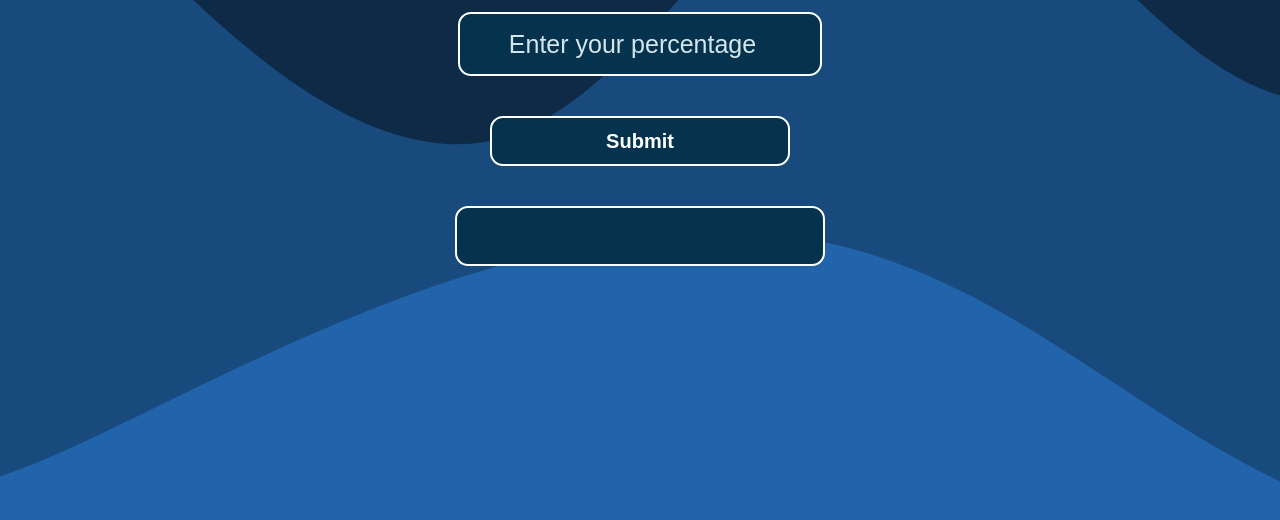
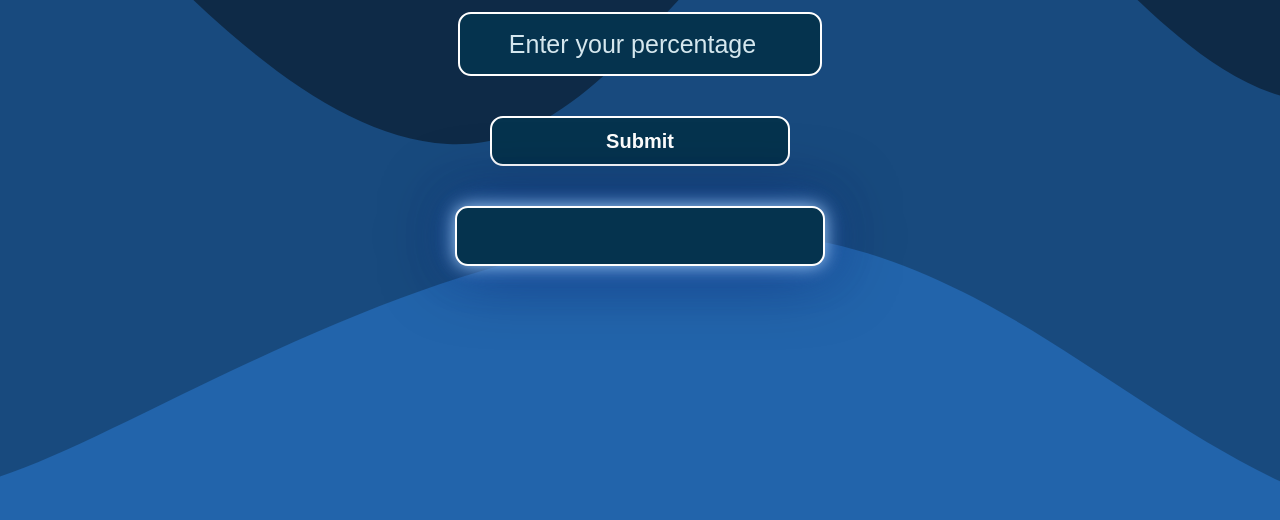
Before and after one commit to Code-talhakhan/grade-cal-with-input-output, a plain HTML site: page index.html in a window 1280 px wide. Shown: the part 218-738 px from the top of the page. Drawn offline with Linux system fonts and the light colour scheme.

```diff
--- a/style.css
+++ b/style.css
@@ -77,6 +77,10 @@
     border: 2px solid white;
     @import url('https://fonts.googleapis.com/css2?family=Ubuntu:ital,wght@0,300;0,400;0,500;0,700;1,300;1,400;1,500;1,700&display=swap');
 font-family: "Ubuntu", sans-serif;
+     box-shadow:
+  0 0 18px rgba(180, 220, 255, 0.9),
+  0 0 40px rgba(30, 100, 200, 0.7),
+  0 0 70px rgba(0, 0, 60, 0.6);
 }
 ::placeholder{
     color: rgb(213, 231, 238);
```
